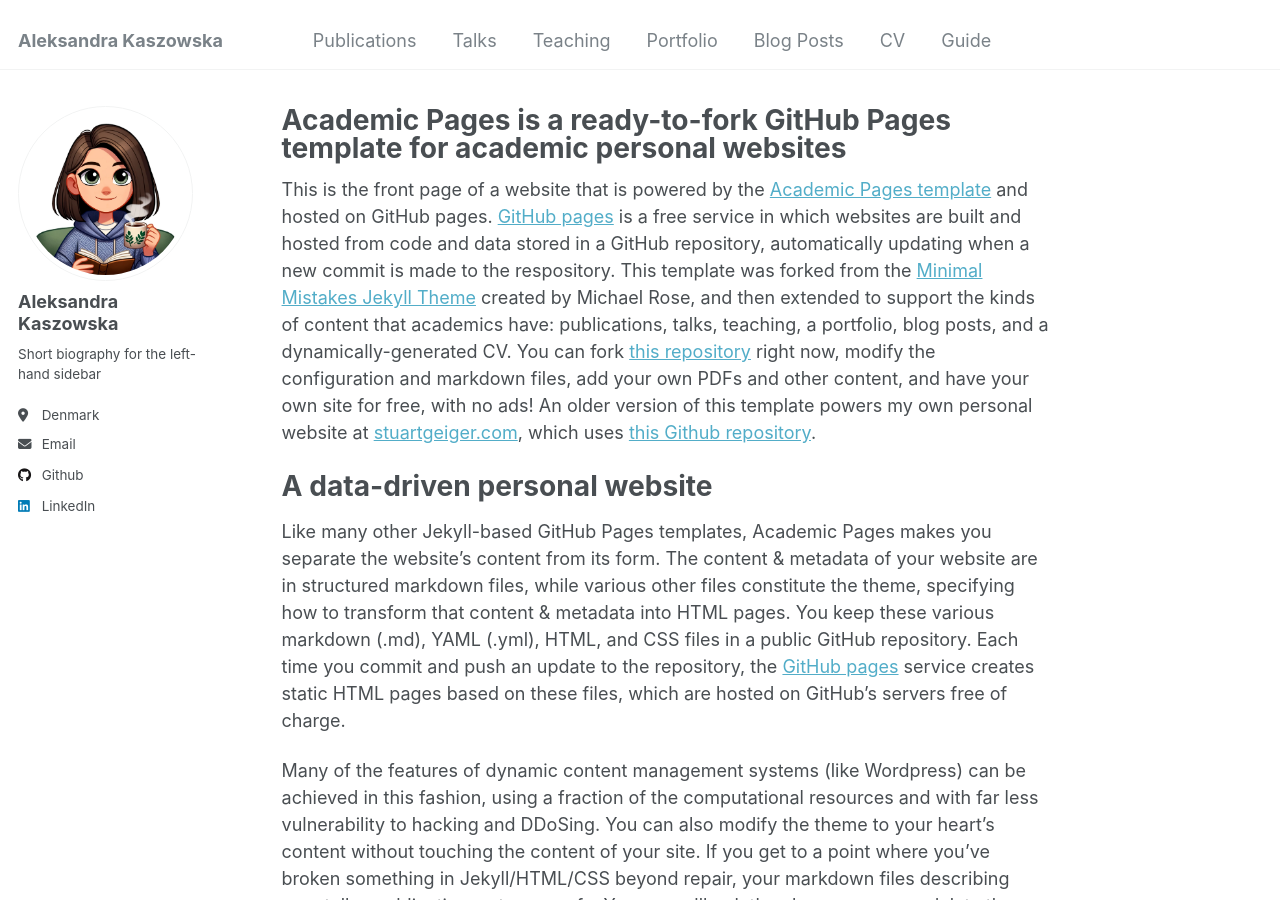
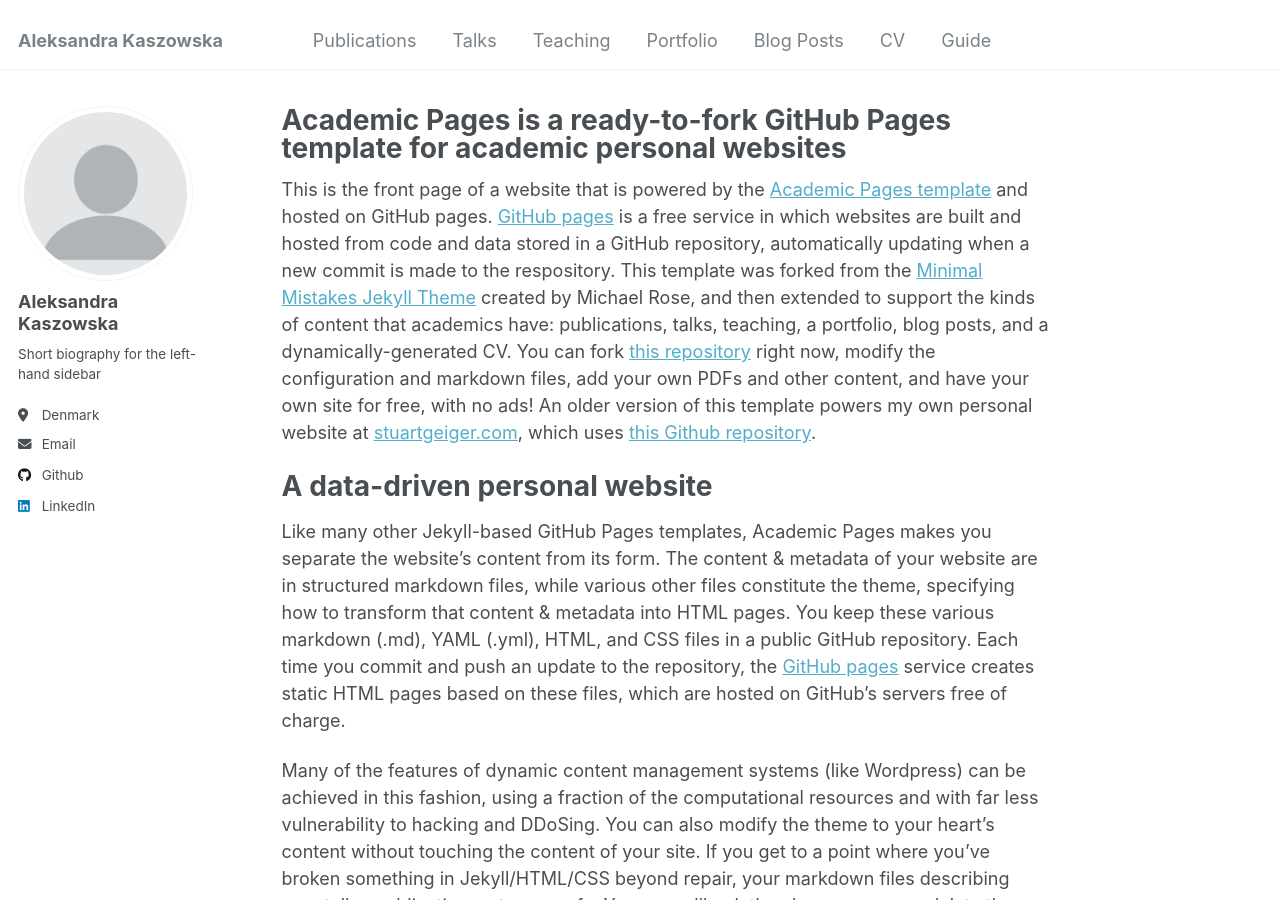
Before and after one commit to akaszowska/akaszowska.github.io, a Jekyll site: the page built from _pages/about.md, in a window 1280 px wide and 900 px high. Built offline with Jekyll 4.4.1, drawn with Linux system fonts in a browser that asks for light colours.

Commit message:
Update _config.yml

```diff
--- a/_config.yml
+++ b/_config.yml
@@ -21,7 +21,7 @@
 #               Additional customization can be done by editing /_includes/author-profile.html
 author:
   # Biographic information
-  avatar           : "2_edited.jpg" #"profile.png"
+  avatar           : "profile.png"
   name             : "Aleksandra Kaszowska"
   pronouns         : # example: "she/her"
   bio              : "Short biography for the left-hand sidebar"
```
